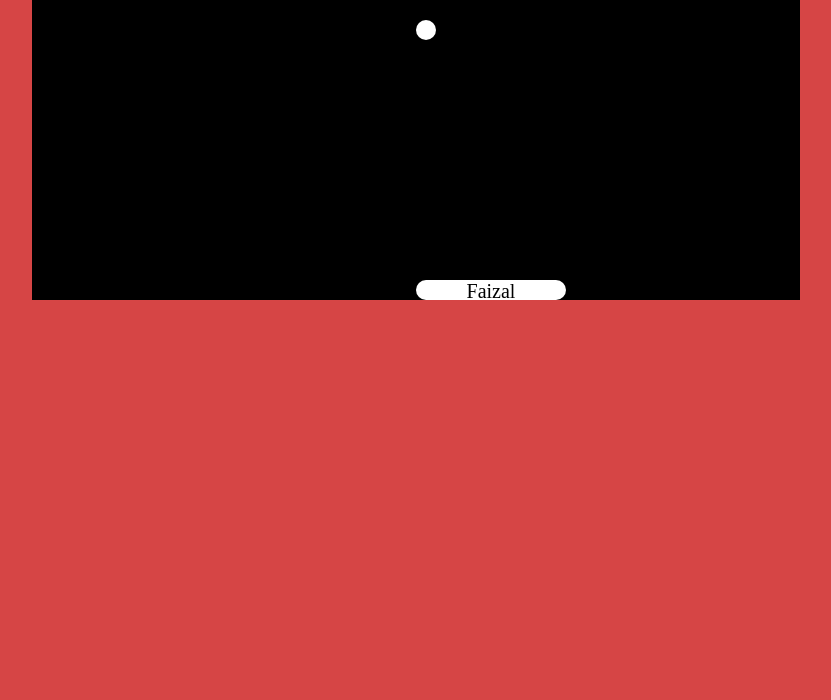
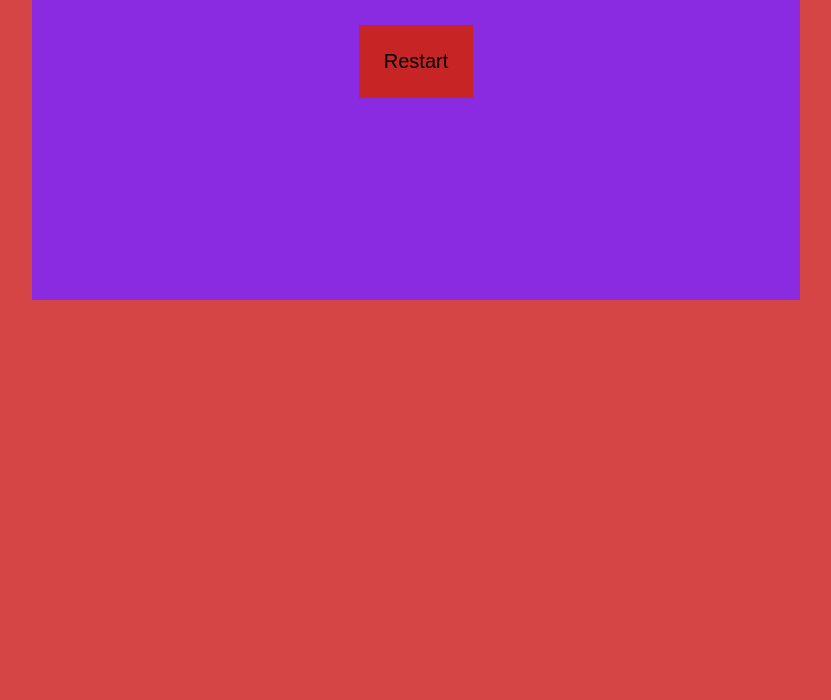
Before and after one commit to ayushexploring/ping-pong, a plain HTML site: page index.html in a window 1280 px wide. Shown: the part 120-820 px from the top of the page, without its empty margins (224-1055 px from the left). Drawn offline with Linux system fonts and the light colour scheme.

Commit message:
Finish game

```diff
--- a/script.js
+++ b/script.js
@@ -8,7 +8,9 @@ $(function () {
     var paddle = $('.paddle');
     var paddle_1 = $('#paddle_1');
     var paddle_2 = $('#paddle_2');
+    var restart_div = $('#restart_div');
     var restart_btn = $('#restart');
+    var winner = $('#winner');
 
     //saving some initial setup
     var container_width = parseInt(container.width());
@@ -37,9 +39,10 @@ $(function () {
 
     var who_won;
 
-/* --------------------------GAME CODE START---------------------------------*/
+/* --------------------------PADDLE MOTION START---------------------------------*/
 
     $(document).on('keydown', function(e){
+        if(game_over === false){
             var key = e.keyCode;
             if (key == 37 && move_left_p1 == false){
                 move_left_p1 = requestAnimationFrame(left_p1);
@@ -52,6 +55,7 @@ $(function () {
             }
             else if (key == 83 && move_right_p2 == false){
                 move_right_p2 = requestAnimationFrame(right_p2);
+            }
         }
     });
 
@@ -77,31 +81,131 @@ $(function () {
 
     function left_p1(){
         if(parseInt(paddle_1.css('left')) > 0){
-            paddle_1.css('left', parseInt(paddle_1.css('left')) - 20);
+            paddle_1.css('left', parseInt(paddle_1.css('left')) - 15);
             move_left_p1 = requestAnimationFrame(left_p1);
         }
     }
 
     function right_p1(){
         if(parseInt(paddle_1.css('left')) < container_width - paddle_width){
-            paddle_1.css('left', parseInt(paddle_1.css('left')) + 20);
+            paddle_1.css('left', parseInt(paddle_1.css('left')) + 15);
             move_right_p1 = requestAnimationFrame(right_p1);
         }
     }
 
     function left_p2(){
         if(parseInt(paddle_2.css('left')) > 0){
-            paddle_2.css('left', parseInt(paddle_2.css('left')) - 20);
+            paddle_2.css('left', parseInt(paddle_2.css('left')) - 15);
             move_left_p2 = requestAnimationFrame(left_p2);
         }
     }
 
     function right_p2(){
         if(parseInt(paddle_2.css('left')) < container_width - paddle_width){
-            paddle_2.css('left', parseInt(paddle_2.css('left')) + 20);
+            paddle_2.css('left', parseInt(paddle_2.css('left')) + 15);
             move_right_p2 = requestAnimationFrame(right_p2);
         }
     }
-/* --------------------------GAME CODE END---------------------------------*/
+/* --------------------------PADDLE MOTION END---------------------------------*/
+/* --------------------------BALL CONTROLS---------------------------------*/
+
+    anim_id = requestAnimationFrame(repeat);
+
+    function repeat(){
+
+        if(game_over === false){
+
+            if(collision(ball, paddle_1)){
+                ball_center = parseInt(ball.css('left')) + ball_width / 2;
+                paddle_center = parseInt(paddle_1.css('left')) + paddle_width / 2;
+                ball_right_left = (ball_center > paddle_center ? 'right': 'left');
+                right_left_angle = parseInt(Math.abs(paddle_center - ball_center) / 6);
+                ball_go = 'up';
+            }
+            else if(collision(ball, paddle_2)){
+                ball_center = parseInt(ball.css('left')) + ball_width / 2;
+                paddle_center = parseInt(paddle_1.css('left')) + paddle_width / 2;
+                ball_right_left = (ball_center > paddle_center ? 'right': 'left');
+                right_left_angle = parseInt(Math.abs(paddle_center - ball_center) / 49);
+                ball_go = 'down';
+            }
+            else if(parseInt(ball.css('left')) <= 0){
+                ball_right_left = 'right';
+            }
+            else if(parseInt(ball.css('left')) >= container_width - ball_width){
+                ball_right_left = 'left';
+            }
+            else if(parseInt(ball.css('top')) <= 0){
+                who_won = 'Faizal Khan';
+                stop_the_game();
+            }
+            else if(parseInt(ball.css('top')) >= container_height - ball_height){
+                who_won = 'Ramadhir Singh';
+                stop_the_game();
+            }
+
+            if(ball_go == 'down'){
+                ball_down();
+            }
+            else{
+                ball_up();
+            }
+
+            anim_id=requestAnimationFrame(repeat);
+        }
+    }
+
+    function ball_down(){
+        ball.css('top', parseInt(ball.css('top')) + top);
+        if (ball_right_left == 'right'){
+            ball.css('left', parseInt(ball.css('left')) + right_left_angle);
+        }
+        else{
+            ball.css('left', parseInt(ball.css('left')) - right_left_angle);
+        }
+    }
+
+    function ball_up(){
+        ball.css('top', parseInt(ball.css('top')) - top);
+        if (ball_right_left == 'right'){
+            ball.css('left', parseInt(ball.css('left')) + right_left_angle);
+        }
+        else{
+            ball.css('left', parseInt(ball.css('left')) - right_left_angle);
+        }
+    }
+
+     function stop_the_game(){
+        game_over = true;
+        cancelAnimationFrame(anim_id);
+        cancelAnimationFrame(move_left_p1);
+        cancelAnimationFrame(move_left_p2);
+        cancelAnimationFrame(move_right_p1);
+        cancelAnimationFrame(move_right_p2);
+        winner.text(who_won + ' won the game');
+        restart_div.slideDown();
+    }
+
+    restart_btn.click(function(){
+        location.reload();
+    });
+
+    function collision($div1, $div2) {
+    var x1 = $div1.offset().left;
+    var y1 = $div1.offset().top;
+    var h1 = $div1.outerHeight(true);
+    var w1 = $div1.outerWidth(true);
+    var b1 = y1 + h1;
+    var r1 = x1 + w1;
+    var x2 = $div2.offset().left;
+    var y2 = $div2.offset().top;
+    var h2 = $div2.outerHeight(true);
+    var w2 = $div2.outerWidth(true);
+    var b2 = y2 + h2;
+    var r2 = x2 + w2;
+
+    if (b1 < y2 || y1 > b2 || r1 < x2 || x1 > r2) return false;
+    return true;
+    }
 
 });
```
Also changed, not shown: index.html (+4 -0 lines). Lines whose indentation alone changed are shown as unchanged.
